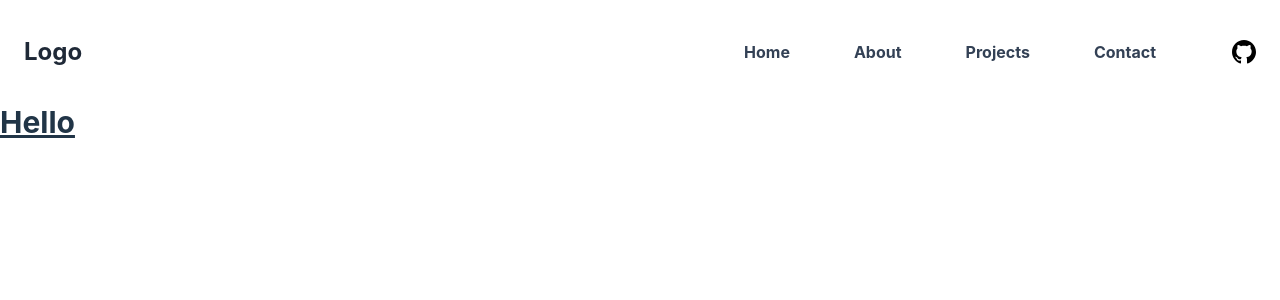
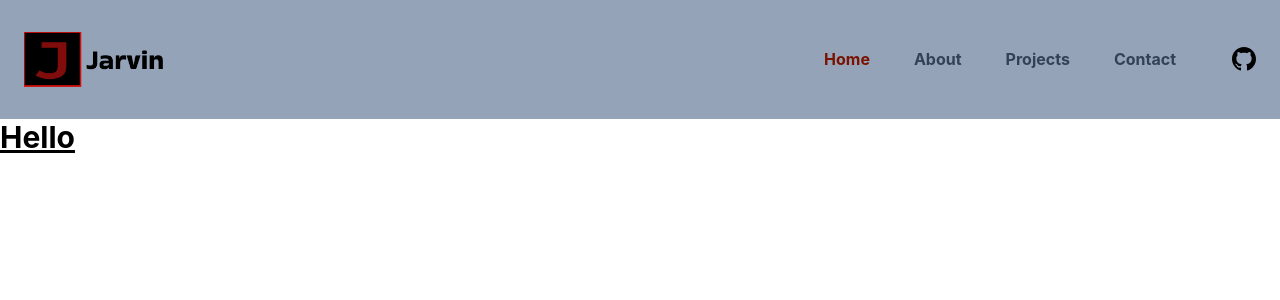
Before and after one commit to jarvin-s/portfolio, a Vue app: page / in a window 1280 px wide. Shown: the top 300 px of the page. Built offline with nearby package versions, Linux system fonts and the light colour scheme.

Commit message:
Add logo & active class

```diff
--- a/index.html
+++ b/index.html
@@ -2,7 +2,7 @@
 <html lang="en">
   <head>
     <meta charset="UTF-8" />
-    <link rel="icon" type="image/svg+xml" href="/vite.svg" />
+    <link rel="icon" type="image/svg+xml" href="/logo.png" />
     <meta name="viewport" content="width=device-width, initial-scale=1.0" />
     <title>Jarvin Siegers</title>
   </head>
--- a/src/components/Navbar.vue
+++ b/src/components/Navbar.vue
@@ -1,19 +1,9 @@
-
-    <!-- <nav class="flex space-x-4">
-        <a href="/" class="font-bold px-3 py-2 text-slate-700 rounded-lg hover:bg-slate-100 hover:text-slate-900">Home</a>
-        <a href="/about" class="font-bold px-3 py-2 text-slate-700 rounded-lg hover:bg-slate-100 hover:text-slate-900">About
-            me</a>
-        <a href="/projects"
-            class="font-bold px-3 py-2 text-slate-700 rounded-lg hover:bg-slate-100 hover:text-slate-900">Projects</a>
-        <a href="/contact"
-            class="font-bold px-3 py-2 text-slate-700 rounded-lg hover:bg-slate-100 hover:text-slate-900">Contact</a>
-    </nav> -->
 <template>
-    <div class="sticky top-0 bg-white rounded-lg">
+    <div class="sticky top-0 bg-slate-400">
         <nav class="container px-6 py-8 mx-auto md:flex md:justify-between md:items-center">
             <div class="flex items-center justify-between">
                 <RouterLink to="/" class="text-xl font-bold text-gray-800 md:text-2xl hover:text-blue-400">
-                    Logo
+                    <img class="w-36" src="/nav-logo.png"/>
                 </RouterLink>
                 <div @click="showMenu = !showMenu" class="flex md:hidden">
                     <button type="button" class="text-gray-800 hover:text-gray-400 focus:outline-none focus:text-gray-400">
@@ -26,30 +16,26 @@
                 </div>
             </div>
 
-
             <!-- Mobile Menu open: "block", Menu closed: "hidden" -->
             <ul :class="showMenu ? 'flex' : 'hidden'"
-                class="flex-col mt-8 space-y-2 md:flex md:space-y-0 md:flex-row md:items-center md:space-x-10 md:mt-0">
-                <RouterLink :to="'/'">
+                class="flex-col mt-8 md:flex md:space-y-0 md:flex-row md:items-center md:space-x-5 md:mt-0">
+
                 <li class="font-bold px-3 py-2 text-slate-700 rounded-lg hover:bg-slate-100 hover:text-slate-900">
-                        Home
+                    <RouterLink :to="'/'"> Home </RouterLink>
                 </li>
-                </RouterLink>
-                <RouterLink :to="'/about'">
+
                 <li class="font-bold px-3 py-2 text-slate-700 rounded-lg hover:bg-slate-100 hover:text-slate-900">
-                        About
+                    <RouterLink :to="'/about'"> About </RouterLink>
                 </li>
-                </RouterLink>
-                <RouterLink :to="'/projects'">
+
                 <li class="font-bold px-3 py-2 text-slate-700 rounded-lg hover:bg-slate-100 hover:text-slate-900">
-                        Projects
+                    <RouterLink :to="'/projects'"> Projects </RouterLink>
                 </li>
-                </RouterLink>
-                <RouterLink :to="'/contact'">
+
                 <li class="font-bold px-3 py-2 text-slate-700 rounded-lg hover:bg-slate-100 hover:text-slate-900">
-                        Contact
+                    <RouterLink :to="'/contact'"> Contact </RouterLink>
                 </li>
-                </RouterLink>
+
                 <div class="flex justify-between items-center hidden sm:block">
                     <a target="_blank" href="https://github.com/jarvin-s/hc-group-app"
                         className="ml-6 block text-slate-400 hover:text-slate-500 dark:hover:text-slate-300">
@@ -63,12 +49,14 @@
         </nav>
     </div>
 </template>
+
 <script>
 import { RouterLink } from 'vue-router'
 export default {
     data() {
         return {
             showMenu: false,
+            isActive: true
         };
     },
 };
--- a/src/plugins/router.js
+++ b/src/plugins/router.js
@@ -26,6 +26,7 @@ const routes = [
 const router = createRouter({
     routes,
     history: createWebHistory(),
+    linkActiveClass: 'active'
 })
 
 export default router
--- a/src/style.css
+++ b/src/style.css
@@ -9,7 +9,7 @@
 
   color-scheme: light dark;
   /* color: rgba(255, 255, 255, 0.87); */
-  background-color: #40434E;
+  background-color: #ffffff;
 
   font-synthesis: none;
   text-rendering: optimizeLegibility;
@@ -18,29 +18,10 @@
   -webkit-text-size-adjust: 100%;
 }
 
-a {
-  font-weight: 500;
-  color: #646cff;
-  text-decoration: inherit;
-}
-
-a:hover {
-  color: #535bf2;
-}
-
-a {
-  font-weight: 500;
-  color: #646cff;
-  text-decoration: inherit;
-}
-
-a:hover {
-  color: #535bf2;
-}
-
 h1 {
   font-size: 3.2em;
   line-height: 1.1;
+  color: #000;
 }
 
 button {
@@ -72,6 +53,18 @@ svg:hover {
   fill: grey;
 }
 
+li:hover {
+  transition: 300ms;
+}
+
+/* Active hover navbar */
+a.router-link-exact-active {
+  transition: 300ms;
+  color: rgb(121, 18, 0);
+}
+
+
+
 @media (prefers-color-scheme: light) {
   :root {
     color: #213547;
```
Also changed, not shown: public/logo.png (added), public/nav-logo.png (added). Lines whose indentation alone changed are shown as unchanged.
